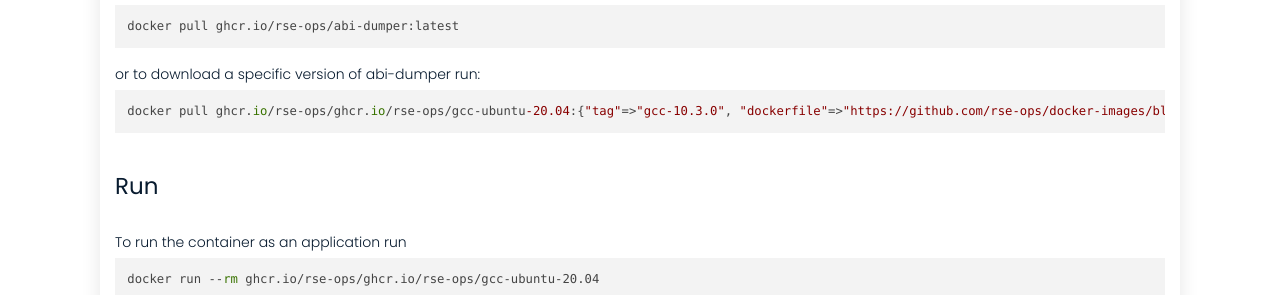
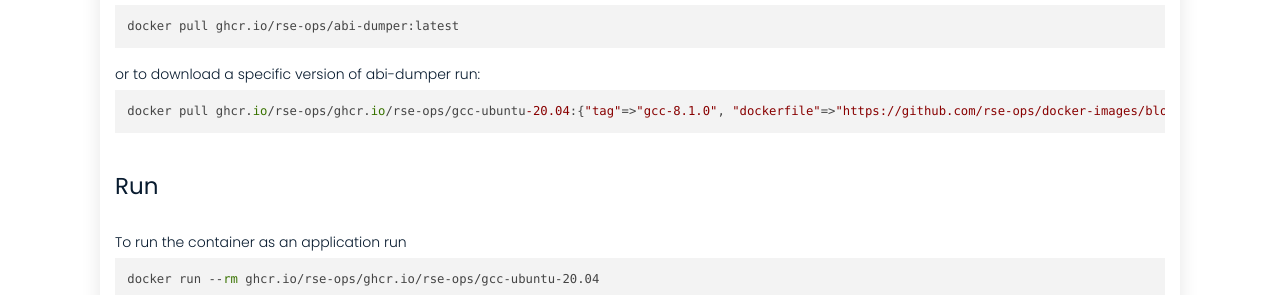
Before and after one commit to rse-ops/docker-images, a Jekyll site: the page built from _library/ghcr.io-rse-ops-gcc-ubuntu-20.04.md, in a window 1280 px wide and 1002 px high. Shown: the part 520-815 px from the top of the window. Built offline with Jekyll 4.4.1, drawn with Linux system fonts in a browser that asks for light colours; nearby versions of some CDN libraries.

Commit message:
Automated push to update library 2021-10-24

```diff
--- a/_library/ghcr.io-rse-ops-gcc-ubuntu-20.04.md
+++ b/_library/ghcr.io-rse-ops-gcc-ubuntu-20.04.md
@@ -1,14 +1,11 @@
 ---
 layout: container
 name: ghcr.io/rse-ops/gcc-ubuntu-20.04
-updated_at: 2021-10-24 04:24:18.019249
+updated_at: 2021-10-24 04:39:47.384184
 
 
 container_url: https://github.com/orgs/rse-ops/packages/container/package/gcc-ubuntu-20.04
 versions:
- - tag: gcc-10.3.0
-   dockerfile: https://github.com/rse-ops/docker-images/blob/main/ubuntu/gcc/Dockerfile
-   manifest: https://crane.ggcr.dev/manifest/ghcr.io/rse-ops/gcc-ubuntu-20.04:gcc-10.3.0
  - tag: gcc-8.1.0
    dockerfile: https://github.com/rse-ops/docker-images/blob/main/ubuntu/gcc/Dockerfile
    manifest: https://crane.ggcr.dev/manifest/ghcr.io/rse-ops/gcc-ubuntu-20.04:gcc-8.1.0
```
Also changed, not shown: other parts of _library/ghcr.io-rse-ops-gcc-ubuntu-20.04.md (+3 -0 lines).
